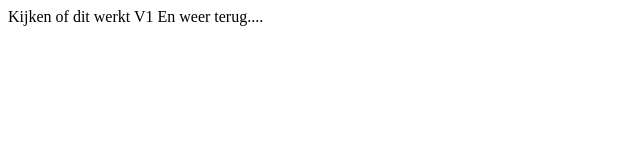
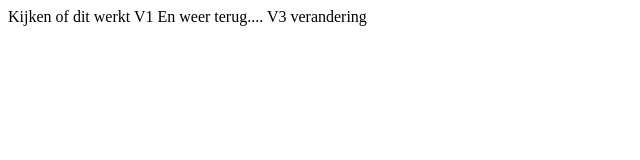
Before and after one commit to mischavanhulst/test2, a plain HTML site: page WebApplication1/WebApplication1/index.html in a window 1280 px wide. Shown: the whole page, without its empty margins (0-640 px from the left). Drawn offline with Linux system fonts and the light colour scheme.

Commit message:
3e verandering

```diff
--- a/WebApplication1/WebApplication1/index.html
+++ b/WebApplication1/WebApplication1/index.html
@@ -6,5 +6,6 @@
 <body>
     Kijken of dit werkt V1
     En weer terug....
+    V3 verandering
 </body>
 </html>
```
